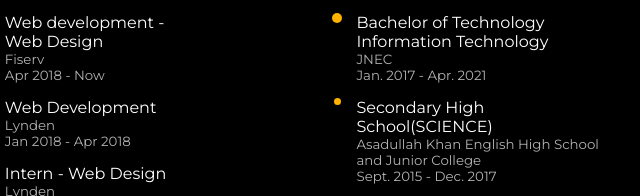
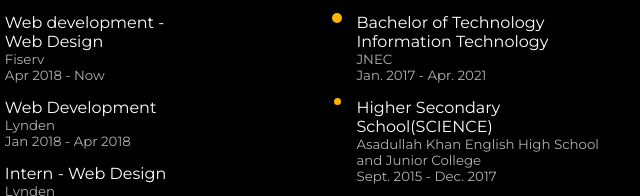
Before and after one commit to raiyan29/raiyan29.github.io, a plain HTML site: page index.html in a window 1280 px wide. Shown: the part 110-306 px from the top of the page, 464-1104 px from the left. Drawn offline with nearby package versions, Linux system fonts and the light colour scheme; a script that the page names is missing.

Commit message:
Update index.html

```diff
--- a/index.html
+++ b/index.html
@@ -72,7 +72,7 @@
       <h3><i class="fa fa-graduation-cap"></i>Education</h3>
       <ul>
         <li><span>Bachelor of Technology<br>Information Technology</span><small>JNEC</small><small>Jan. 2017 - Apr. 2021</small></li>
-        <li><span>Secondary High School(SCIENCE)</span><small>Asadullah Khan English High School and Junior College</small><small>Sept. 2015 - Dec. 2017</small></li>
+        <li><span> Higher Secondary School(SCIENCE)</span><small>Asadullah Khan English High School and Junior College</small><small>Sept. 2015 - Dec. 2017</small></li>
         <li><span> High School</span><small>Queen Mary's High School</small><small>Jan. 2013 - Jun. 2015</small></li>
       </ul>
     </div>
```
